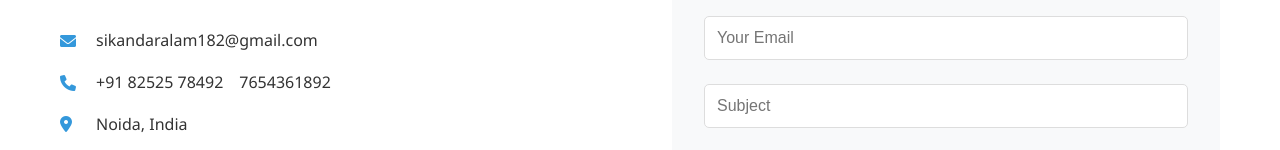
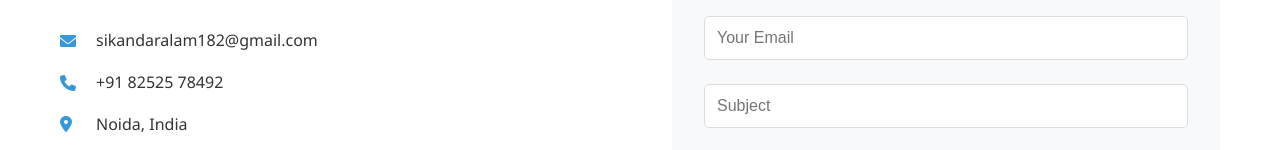
Before and after one commit to Sikandaralam01/Portfolio, a plain HTML site: page index.html in a window 1280 px wide. Shown: the part 4775-4925 px from the top of the page. Drawn offline with Linux system fonts and the light colour scheme.

Commit message:
Remove the addition mobail number

```diff
--- a/index.html
+++ b/index.html
@@ -451,7 +451,7 @@
                         <div class="contact-item">
                             <i class="fas fa-phone"></i>
                             <span>+91 82525 78492</span>
-                            <span>7654361892</span>
+
                         </div>
                         <div class="contact-item">
                             <i class="fas fa-map-marker-alt"></i>
```
